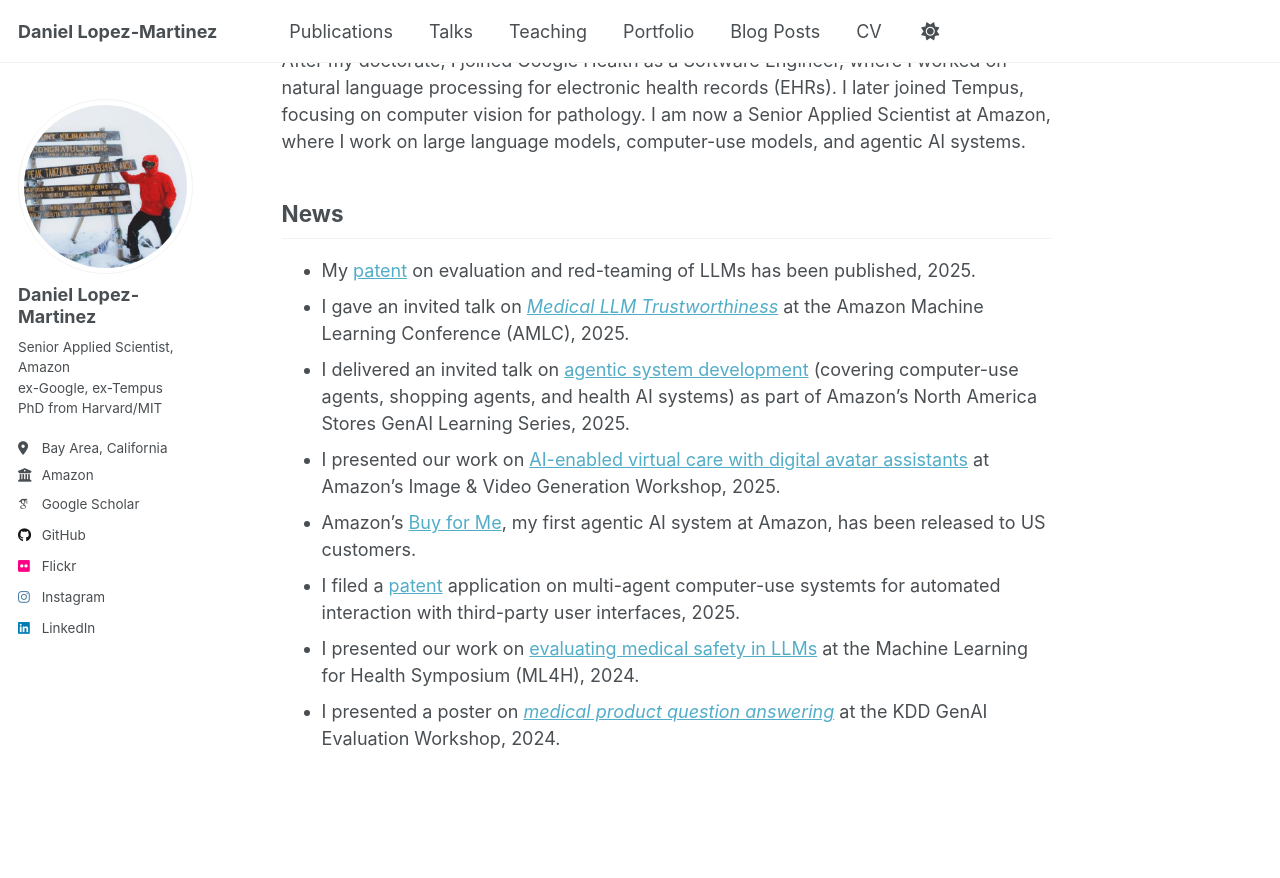
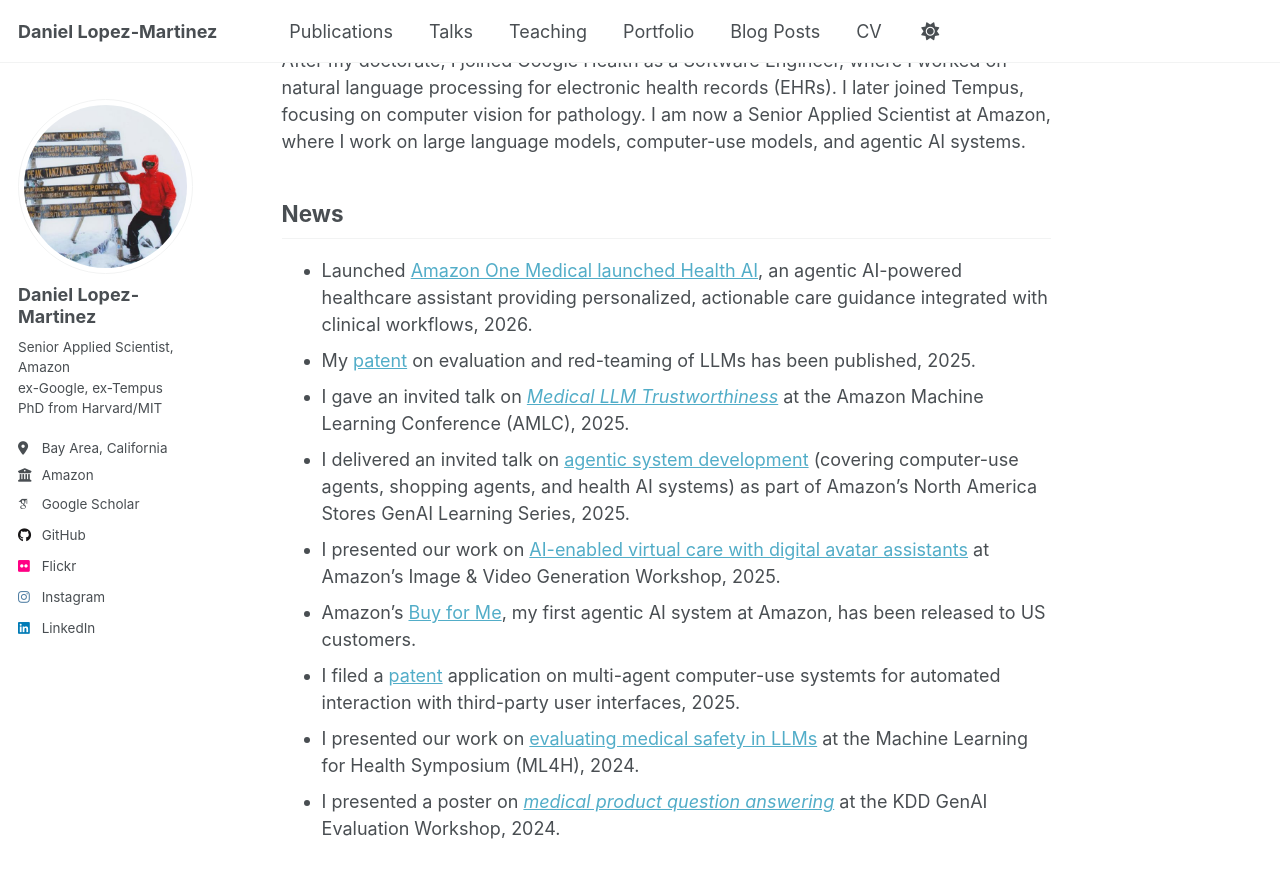
Before and after one commit to daniel-lopezmartinez/daniel-lopezmartinez.github.io, a Jekyll site: the page built from _pages/about.md, in a window 1280 px wide and 900 px high, scrolled down 411 px. Shown: the top 878 px of the window. Built offline with Jekyll 4.4.1, drawn with Linux system fonts in a browser that asks for light colours; some web fonts are replaced; a script that is not in the unit is left out.

Commit message:
Added amazon health ai

```diff
--- a/_pages/about.md
+++ b/_pages/about.md
@@ -15,6 +15,7 @@ I graduated from Imperial College London with First Class Honours and received t
 After my doctorate, I joined Google Health as a Software Engineer, where I worked on natural language processing for electronic health records (EHRs). I later joined Tempus, focusing on computer vision for pathology. I am now a Senior Applied Scientist at Amazon, where I work on large language models, computer-use models, and agentic AI systems.
 
 ## News
+- Launched [Amazon One Medical launched Health AI](https://www.aboutamazon.com/news/retail/one-medical-ai-health-assistant), an agentic AI-powered healthcare assistant providing personalized, actionable care guidance integrated with clinical workflows, 2026.
 - My [patent](https://daniellopezmartinez.com/publication/2025-llm-red-teaming-patent) on evaluation and red-teaming of LLMs has been published, 2025.
 - I gave an invited talk on [_Medical LLM Trustworthiness_](https://daniellopezmartinez.com/talks/2025-11-04-talk-amlc) at the Amazon Machine Learning Conference (AMLC), 2025.
 - I delivered an invited talk on [agentic system development](https://daniellopezmartinez.com/talks/2025-09-25-amazon-nas-genai-series) (covering computer-use agents, shopping agents, and health AI systems) as part of Amazon’s North America Stores GenAI Learning Series, 2025.
```
